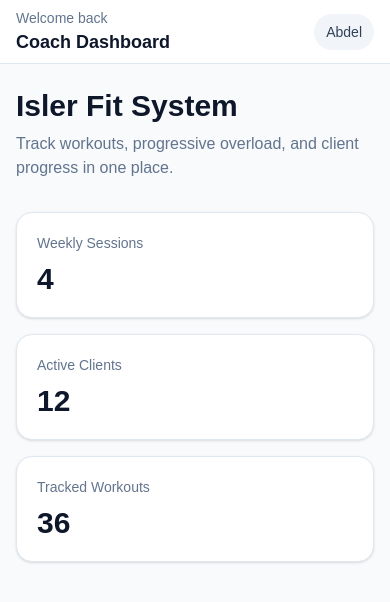
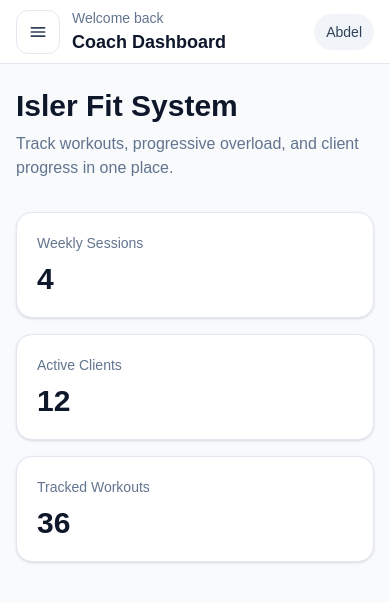
Before and after one commit to bouji9725/Fitness, a Next.js app: page / in a window 390 px wide. Shown: the top 602 px of the page. Built offline with nearby package versions, Linux system fonts and the light colour scheme.

Commit message:
responsive top/side Bars for mobile

```diff
--- a/components/layout/AppShell.tsx
+++ b/components/layout/AppShell.tsx
@@ -1,4 +1,6 @@
-import type { ReactNode } from "react";
+"use client";
+
+import { useEffect, useState, type ReactNode } from "react";
 import Sidebar from "./Sidebar";
 import Topbar from "./Topbar";
 
@@ -7,13 +9,37 @@ type AppShellProps = {
 };
 
 export default function AppShell({ children }: AppShellProps) {
+  const [isMobileSidebarOpen, setIsMobileSidebarOpen] = useState(false);
+
+  useEffect(() => {
+    if (!isMobileSidebarOpen) return;
+
+    function handleEscape(event: KeyboardEvent) {
+      if (event.key === "Escape") {
+        setIsMobileSidebarOpen(false);
+      }
+    }
+
+    const previousOverflow = document.body.style.overflow;
+    document.body.style.overflow = "hidden";
+    window.addEventListener("keydown", handleEscape);
+
+    return () => {
+      document.body.style.overflow = previousOverflow;
+      window.removeEventListener("keydown", handleEscape);
+    };
+  }, [isMobileSidebarOpen]);
+
   return (
     <div className="min-h-screen bg-slate-50 text-slate-900">
       <div className="flex min-h-screen">
-        <Sidebar />
+        <Sidebar
+          isMobileOpen={isMobileSidebarOpen}
+          onClose={() => setIsMobileSidebarOpen(false)}
+        />
 
         <div className="flex min-h-screen flex-1 flex-col">
-          <Topbar />
+          <Topbar onMenuToggle={() => setIsMobileSidebarOpen(true)} />
           <main className="flex-1 px-4 py-6 md:px-6">{children}</main>
         </div>
       </div>
--- a/components/layout/Sidebar.tsx
+++ b/components/layout/Sidebar.tsx
@@ -1,3 +1,5 @@
+"use client";
+
 import Link from "next/link";
 
 const links = [
@@ -6,12 +8,39 @@ const links = [
   { href: "/workouts", label: "Workouts" },
 ];
 
-export default function Sidebar() {
+type SidebarProps = {
+  isMobileOpen: boolean;
+  onClose: () => void;
+};
+
+function SidebarContent({ onClose }: Pick<SidebarProps, "onClose">) {
   return (
-    <aside className="hidden w-64 shrink-0 border-r border-slate-200 bg-white p-6 lg:block">
-      <div className="mb-8">
-        <h1 className="text-2xl font-bold text-slate-900">Fitsler Pro</h1>
-        <p className="text-sm text-slate-500">Tracking & Progress</p>
+    <>
+      <div className="mb-8 flex items-start justify-between gap-4">
+        <div>
+          <h1 className="text-2xl font-bold text-slate-900">Fitsler Pro</h1>
+          <p className="text-sm text-slate-500">Tracking & Progress</p>
+        </div>
+
+        <button
+          type="button"
+          onClick={onClose}
+          aria-label="Close navigation menu"
+          className="inline-flex h-10 w-10 items-center justify-center rounded-xl border border-slate-200 text-slate-700 transition hover:bg-slate-100 lg:hidden"
+        >
+          <svg
+            aria-hidden="true"
+            viewBox="0 0 24 24"
+            className="h-5 w-5"
+            fill="none"
+            stroke="currentColor"
+            strokeWidth="2"
+            strokeLinecap="round"
+          >
+            <path d="M6 6l12 12" />
+            <path d="M18 6L6 18" />
+          </svg>
+        </button>
       </div>
 
       <nav aria-label="Sidebar navigation">
@@ -20,6 +49,7 @@ export default function Sidebar() {
             <li key={link.href}>
               <Link
                 href={link.href}
+                onClick={onClose}
                 className="block rounded-xl px-3 py-2 text-slate-700 transition hover:bg-slate-100"
               >
                 {link.label}
@@ -28,6 +58,31 @@ export default function Sidebar() {
           ))}
         </ul>
       </nav>
-    </aside>
+    </>
   );
 }
+
+export default function Sidebar({ isMobileOpen, onClose }: SidebarProps) {
+  return (
+    <>
+      <aside className="hidden w-64 shrink-0 border-r border-slate-200 bg-white p-6 lg:block">
+        <SidebarContent onClose={onClose} />
+      </aside>
+
+      {isMobileOpen ? (
+        <div className="fixed inset-0 z-40 lg:hidden" aria-hidden={!isMobileOpen}>
+          <button
+            type="button"
+            onClick={onClose}
+            aria-label="Close navigation overlay"
+            className="absolute inset-0 bg-slate-900/45"
+          />
+
+          <aside className="absolute left-0 top-0 flex h-full w-72 max-w-[85vw] flex-col border-r border-slate-200 bg-white p-6 shadow-xl">
+            <SidebarContent onClose={onClose} />
+          </aside>
+        </div>
+      ) : null}
+    </>
+  );
+}
--- a/components/layout/Topbar.tsx
+++ b/components/layout/Topbar.tsx
@@ -1,9 +1,38 @@
-export default function Topbar() {
+"use client";
+
+type TopbarProps = {
+  onMenuToggle: () => void;
+};
+
+export default function Topbar({ onMenuToggle }: TopbarProps) {
   return (
-    <header className="flex min-h-16 items-center justify-between border-b border-slate-200 bg-white px-4 md:px-6">
-      <div>
-        <p className="text-sm text-slate-500">Welcome back</p>
-        <h2 className="text-lg font-semibold text-slate-900">Coach Dashboard</h2>
+    <header className="sticky top-0 z-30 flex min-h-16 items-center justify-between border-b border-slate-200 bg-white/95 px-4 backdrop-blur md:px-6">
+      <div className="flex items-center gap-3">
+        <button
+          type="button"
+          onClick={onMenuToggle}
+          aria-label="Open navigation menu"
+          className="inline-flex h-11 w-11 items-center justify-center rounded-xl border border-slate-200 text-slate-700 transition hover:bg-slate-100 lg:hidden"
+        >
+          <svg
+            aria-hidden="true"
+            viewBox="0 0 24 24"
+            className="h-5 w-5"
+            fill="none"
+            stroke="currentColor"
+            strokeWidth="2"
+            strokeLinecap="round"
+          >
+            <path d="M4 7h16" />
+            <path d="M4 12h16" />
+            <path d="M4 17h16" />
+          </svg>
+        </button>
+
+        <div>
+          <p className="text-sm text-slate-500">Welcome back</p>
+          <h2 className="text-lg font-semibold text-slate-900">Coach Dashboard</h2>
+        </div>
       </div>
 
       <div className="rounded-full bg-slate-100 px-3 py-2 text-sm font-medium text-slate-700">
```
Also changed, not shown: public/Abs.jpg (added), public/Back.webp (added).
